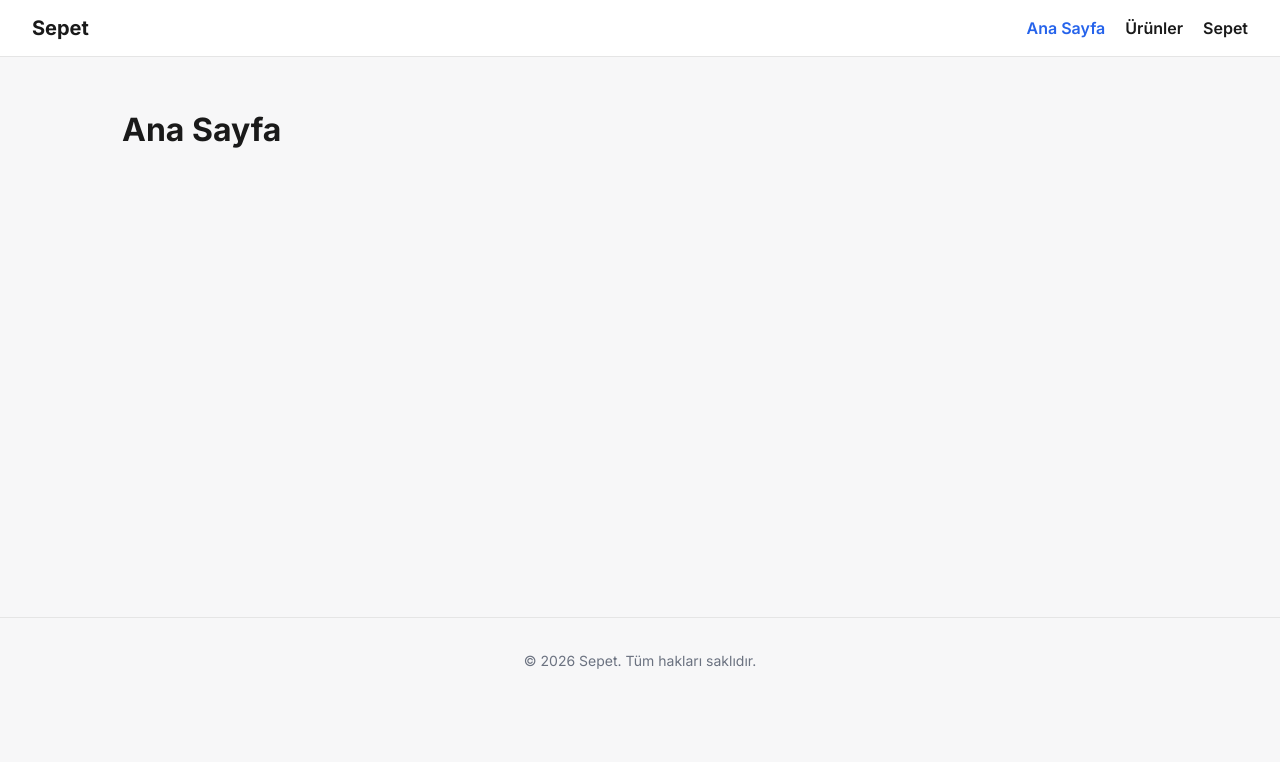
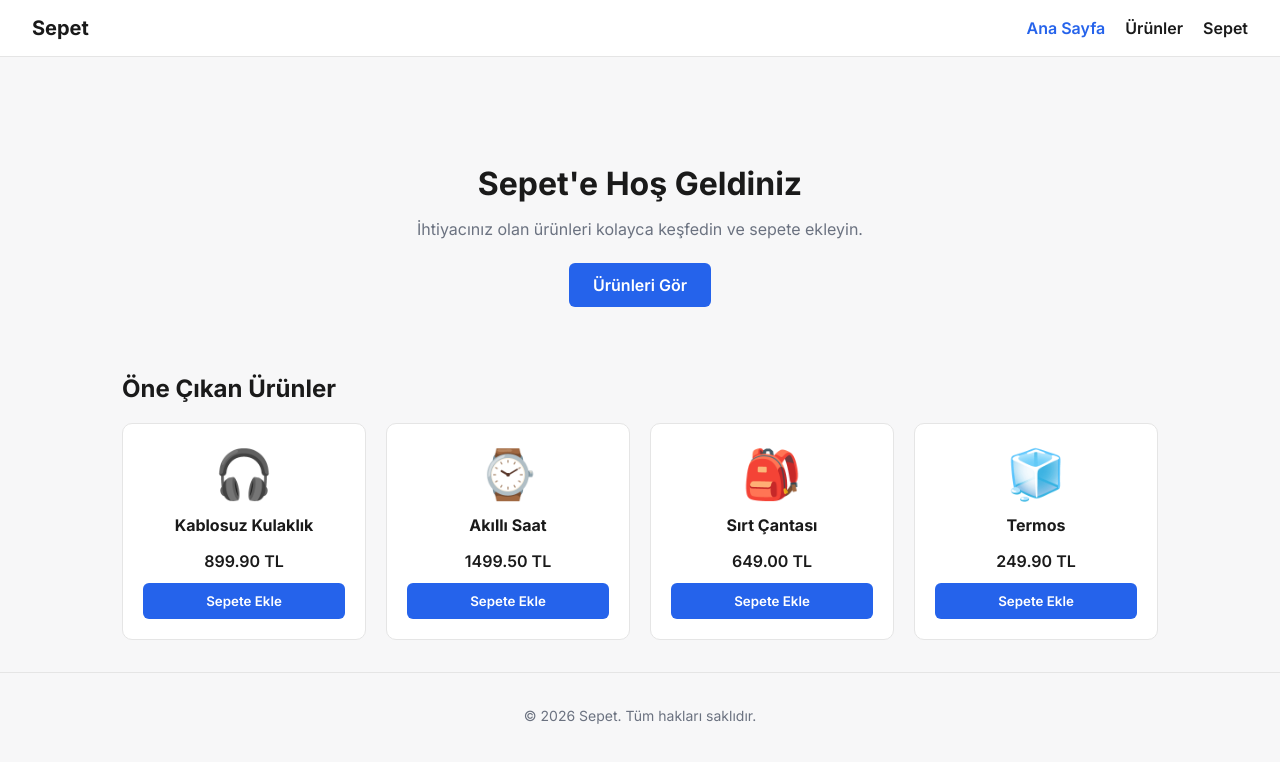
Before and after one commit to ferdikorkut/sepet, a React (Vite) app: page / in a window 1280 px wide. Shown: the top 762 px of the page. Built offline with nearby package versions, Linux system fonts and the light colour scheme.

Commit message:
feat: build Home page with hero and featured products

```diff
--- a/src/index.css
+++ b/src/index.css
@@ -119,3 +119,32 @@ button {
   color: white;
   font-weight: 600;
 }
+
+.hero {
+  text-align: center;
+  padding: 48px 0;
+}
+
+.hero h1 {
+  font-size: 32px;
+  margin-bottom: 12px;
+}
+
+.hero p {
+  color: #6b7280;
+  margin-bottom: 24px;
+}
+
+.cta-button {
+  display: inline-block;
+  background: #2563eb;
+  color: white;
+  padding: 12px 24px;
+  border-radius: 6px;
+  font-weight: 600;
+  text-decoration: none;
+}
+
+.featured-products h2 {
+  margin-bottom: 4px;
+}
--- a/src/pages/Home.jsx
+++ b/src/pages/Home.jsx
@@ -1,3 +1,25 @@
+import { Link } from 'react-router-dom';
+import { products } from '../data/products.js';
+import ProductCard from '../components/ProductCard.jsx';
+
+const featured = products.slice(0, 4);
+
 export default function Home() {
-  return <h1>Ana Sayfa</h1>;
+  return (
+    <div className="home-page">
+      <section className="hero">
+        <h1>Sepet'e Hoş Geldiniz</h1>
+        <p>İhtiyacınız olan ürünleri kolayca keşfedin ve sepete ekleyin.</p>
+        <Link to="/urunler" className="cta-button">Ürünleri Gör</Link>
+      </section>
+      <section className="featured-products">
+        <h2>Öne Çıkan Ürünler</h2>
+        <div className="product-grid">
+          {featured.map((product) => (
+            <ProductCard key={product.id} product={product} />
+          ))}
+        </div>
+      </section>
+    </div>
+  );
 }
```
